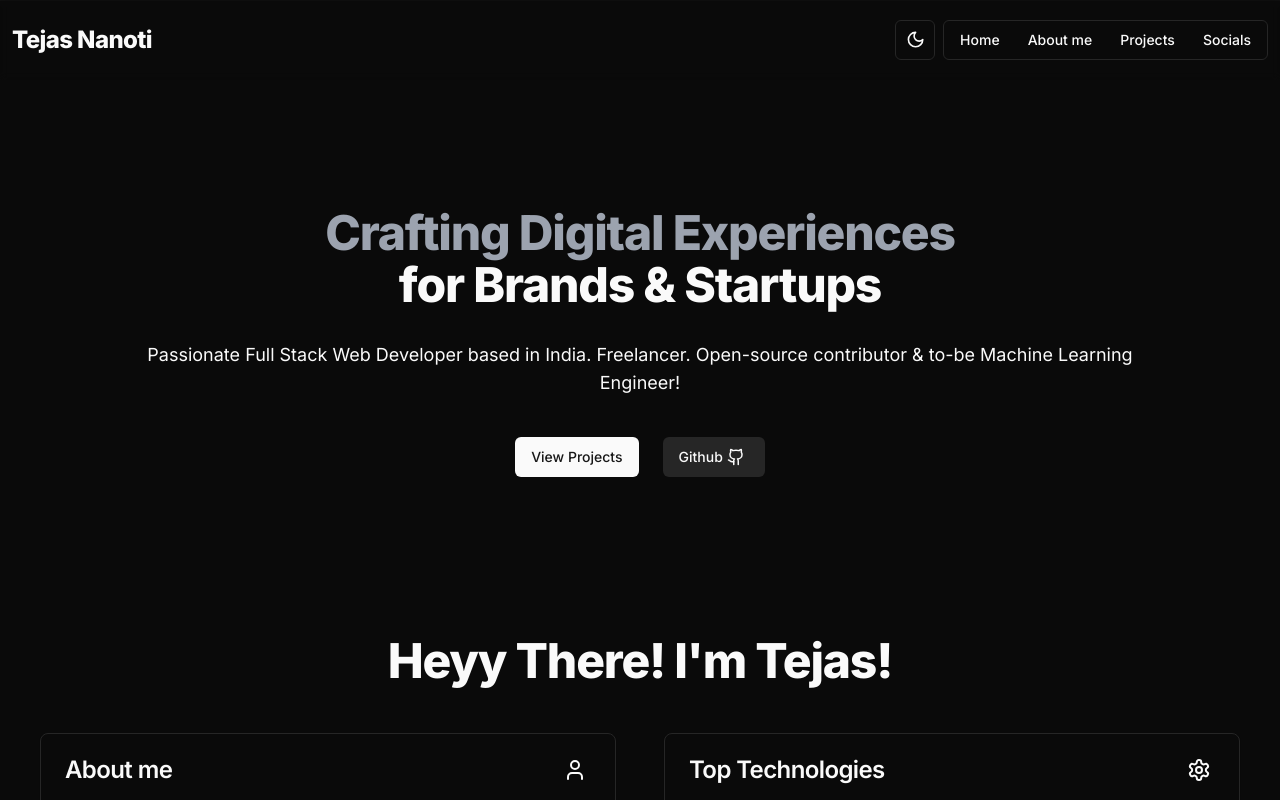
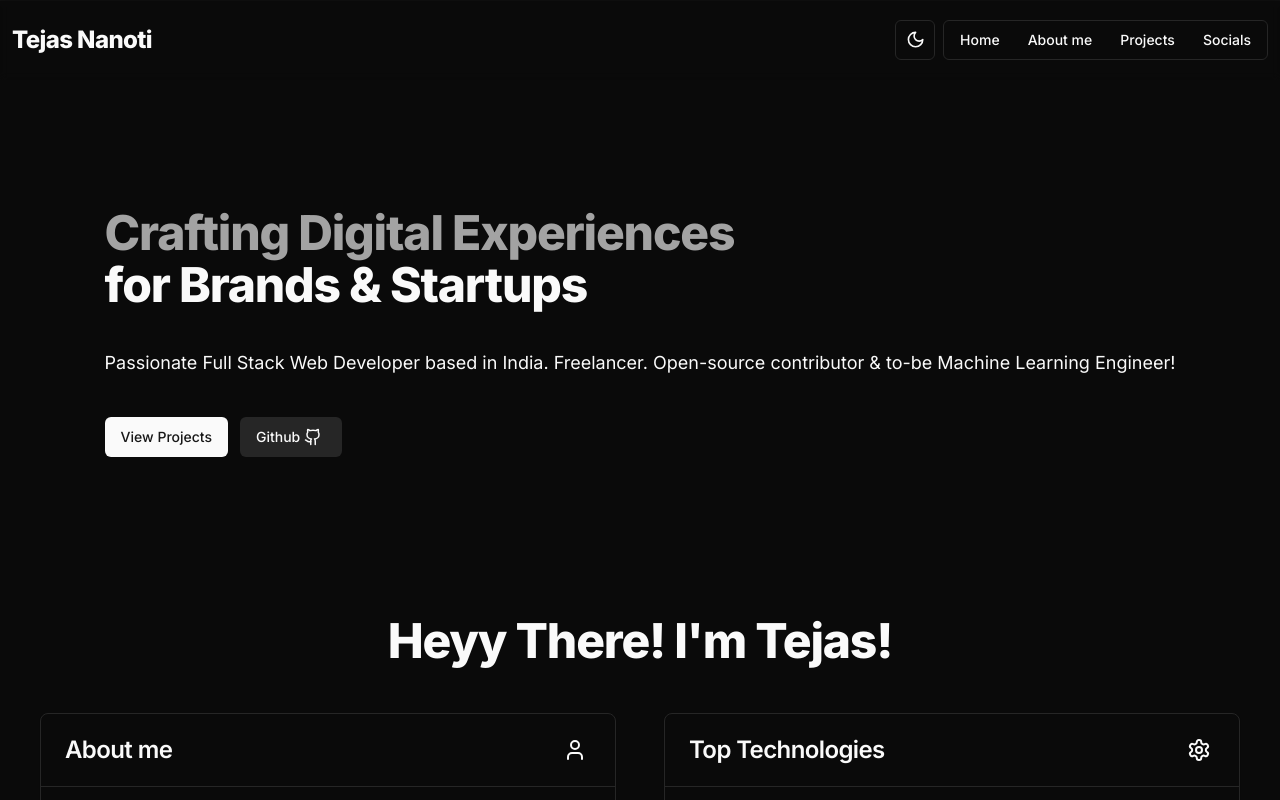
Before and after one commit to Goldfish7718/personal-portfolio-2, a Next.js app: page / in a window 1280 px wide. Shown: the top 800 px of the page. Built offline with nearby package versions, Linux system fonts and the light colour scheme.

Commit message:
style: Update colors and layount on landing page;

```diff
--- a/app/layout.tsx
+++ b/app/layout.tsx
@@ -2,7 +2,6 @@ import type { Metadata } from "next";
 import { Inter } from "next/font/google";
 import "./globals.css";
 import { ThemeProvider } from "@/components/theme-provider";
-import Head from "next/head";
 
 const inter = Inter({ subsets: ["latin"] });
 
--- a/components/Hero.tsx
+++ b/components/Hero.tsx
@@ -36,20 +36,19 @@ const Hero = () => {
     <>
         {/* HERO */}
         <div className='h-screen flex flex-col items-center flex-grow' id='home'>
-            <div className='mx-4 my-8 sm:my-0 text-center'>
-                <h1 className='mt-52 text-3xl lg:text-5xl dark:text-gray-400 text-gray-800 animate-fade-in'>Crafting Digital Experiences</h1>
+            {/* LANDING PAGE */}
+            <div className='mx-4 my-8 sm:my-0 text-left'>
+                <h1 className='mt-52 text-3xl lg:text-5xl dark:text-neutral-400 text-gray-800 animate-fade-in'>Crafting Digital Experiences</h1>
                 <h1 className='text-3xl lg:text-5xl mt-0.5 sm:mt-1 animate-fade-in' style={{ animationFillMode: 'backwards', animationDelay: '.7s' }}>for Brands & Startups</h1>
-            </div>
 
-            <div className='pt-8 p-4 sm:mx-24'>
-                <p className='text-center text-sm sm:text-lg animate-fade-in' style={{ animationFillMode: 'backwards', animationDelay: '1.4s' }}>
+                <p className='text-left py-4 text-sm sm:text-lg animate-fade-in' style={{ animationFillMode: 'backwards', animationDelay: '1.4s' }}>
                     Passionate Full Stack Web Developer based in India. Freelancer. Open-source contributor & to-be Machine Learning Engineer!
                 </p>
-            </div>
 
-            <div className='mt-6 mx-8 flex flex-row mb-20 animate-fade-vertical-in' style={{ animationFillMode: 'backwards', animationDelay: '2.1s' }}>
-                <Button className='mx-3 w-50' onClick={() => scrollToElement('projects')}>View Projects</Button>
-                <Button className='mx-3 w-50' variant='secondary' onClick={() => router.push('https://github.com/goldfish7718')}>Github <Github size={18} className='mx-1' /></Button>
+                <div className='mt-6 flex flex-row mb-20 animate-fade-vertical-in' style={{ animationFillMode: 'backwards', animationDelay: '2.1s' }}>
+                    <Button className='mr-3 w-50' onClick={() => scrollToElement('projects')}>View Projects</Button>
+                    <Button className='mr-3 w-50' variant='secondary' onClick={() => router.push('https://github.com/goldfish7718')}>Github <Github size={18} className='mx-1' /></Button>
+                </div>
             </div>
 
 
```
